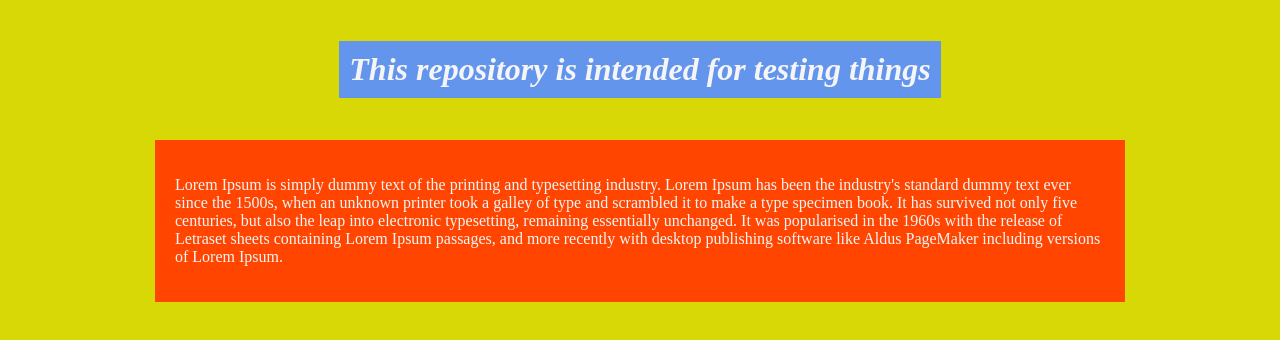
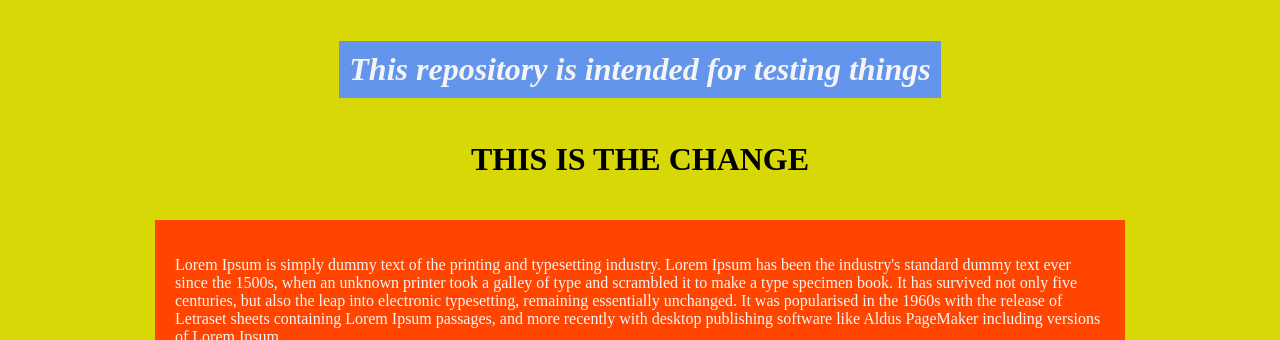
Before and after one commit to Jethet/testing-things, a plain HTML site: page index.html in a window 1280 px wide. Shown: the top 340 px of the page. Drawn offline with Linux system fonts and the light colour scheme.

Commit message:
new branch

```diff
--- a/index.html
+++ b/index.html
@@ -14,6 +14,9 @@
     <div class="introduction">
       <div>
         <h1 class="introduction__title">This repository is intended for testing things</h1>
+      </div>
+      <div>
+        <h1>THIS IS THE CHANGE</h1>
       </div>
       <div class="introduction__content">
         <p>Lorem Ipsum is simply dummy text of the printing and typesetting industry. Lorem Ipsum has been the
```
